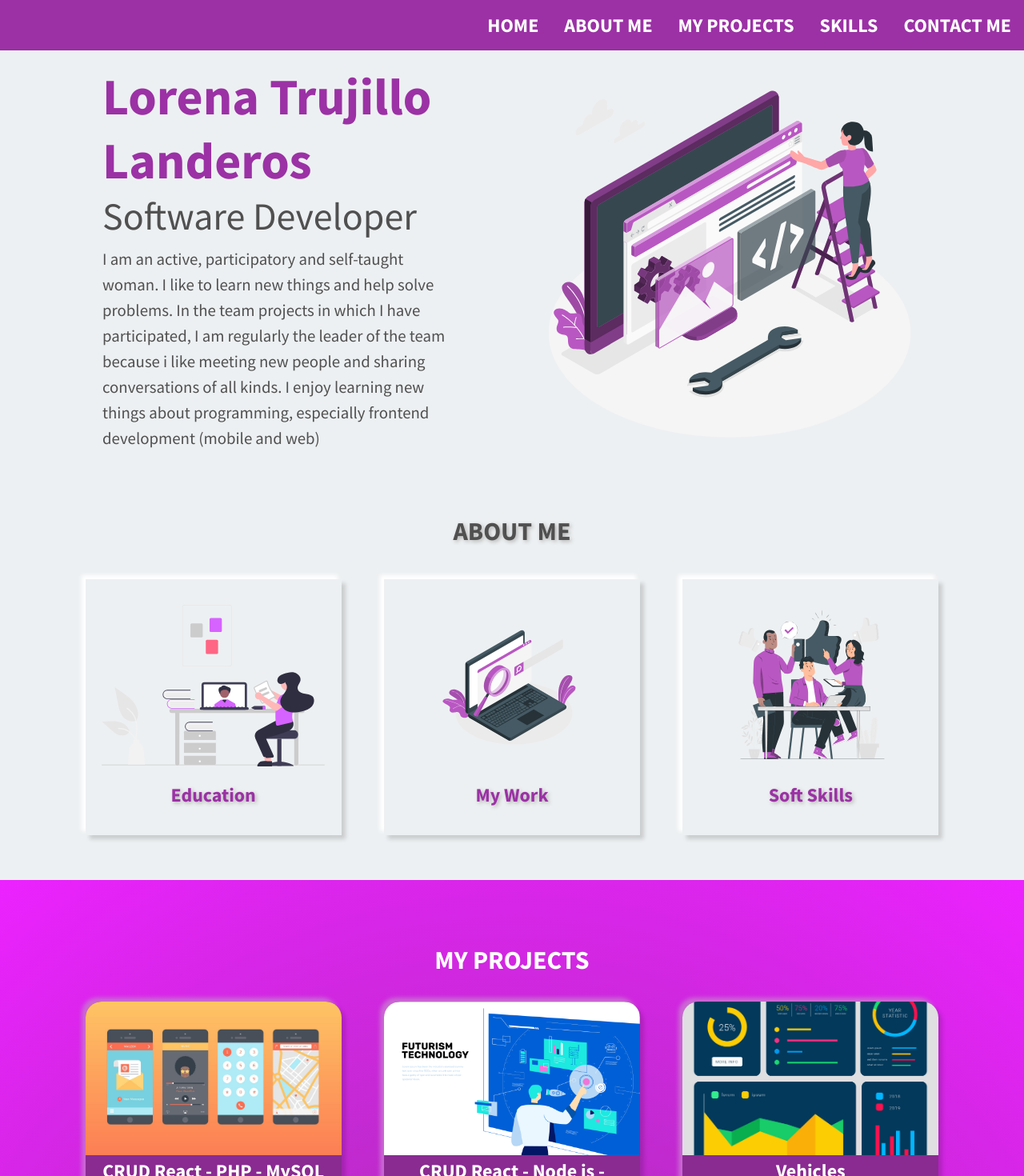
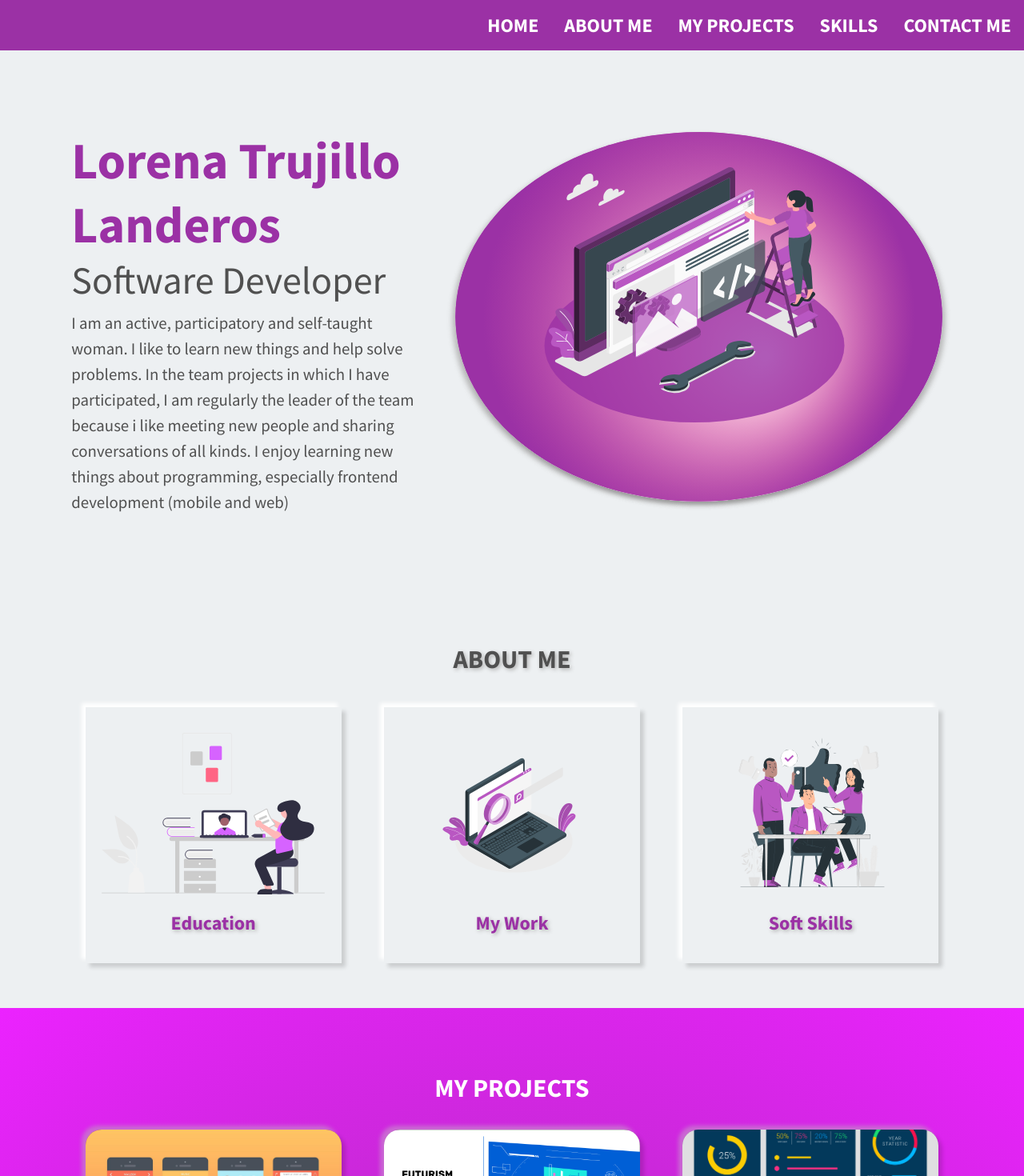
Before and after one commit to LorenitaTL/portfolio-lorena, a React (Create React App) app: page / in a window 1280 px wide. Shown: the top 1470 px of the page at 80% size. Built offline with nearby package versions, Linux system fonts and the light colour scheme.

Commit message:
Update home page

```diff
--- a/src/components/Home.js
+++ b/src/components/Home.js
@@ -1,5 +1,5 @@
 import React from "react";
-import image from "../assets/img-1.svg";
+import image from "../assets/Recurso 1.svg";
 
 export const Home = () => {
   return (
--- a/src/scss/components/_about_me.scss
+++ b/src/scss/components/_about_me.scss
@@ -1,5 +1,5 @@
 .about-me {
-  padding-top: 5rem;
+  padding-top: 10rem;
   color: $dark-grey;
   text-align: center;
 
--- a/src/scss/components/_home.scss
+++ b/src/scss/components/_home.scss
@@ -1,5 +1,5 @@
 .home {
-  padding-top: 5rem;
+  padding-top:10rem;
   display: flex;
   flex-wrap: wrap-reverse;
   justify-content: center;
```
Also changed, not shown: src/assets/Recurso 1.svg (added).
